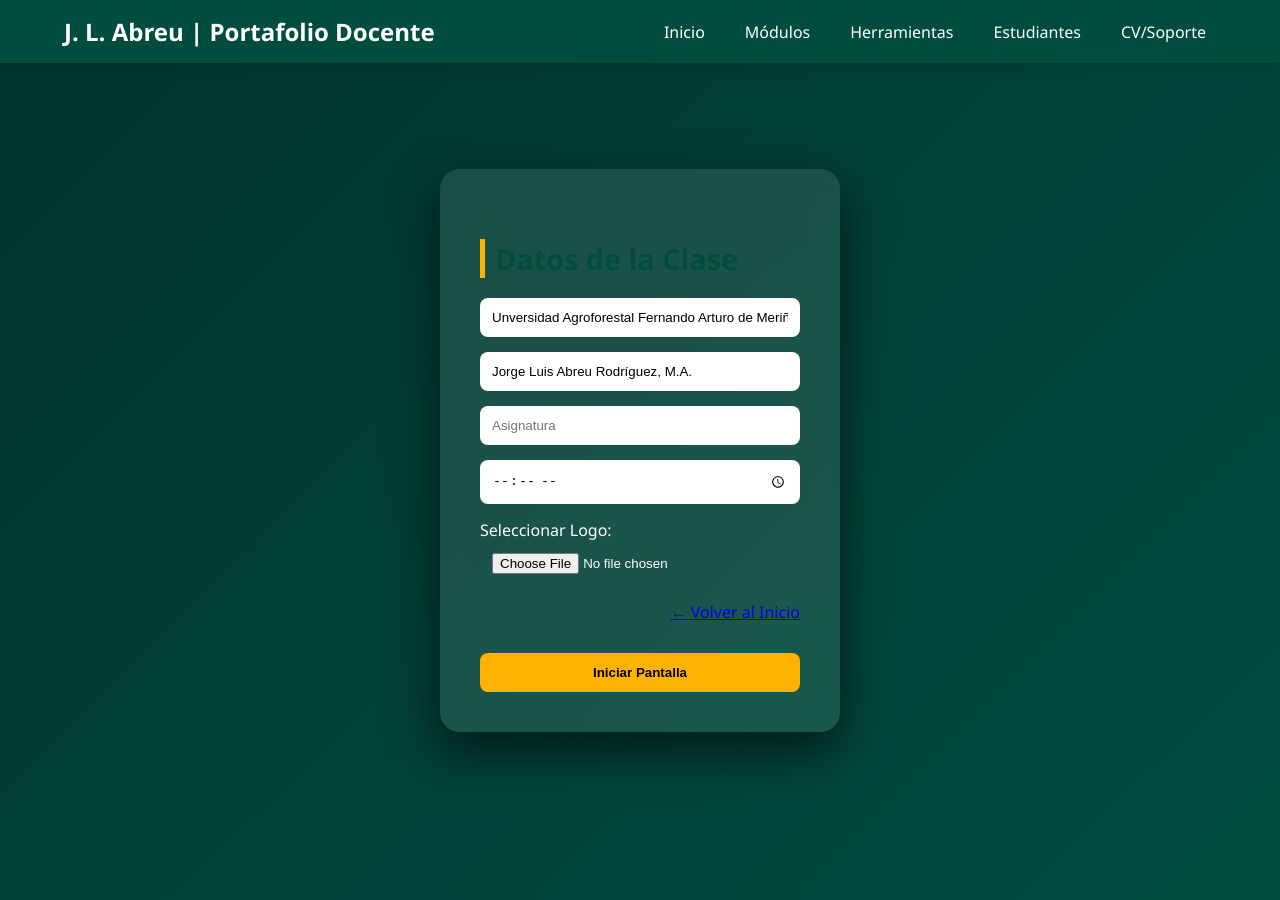
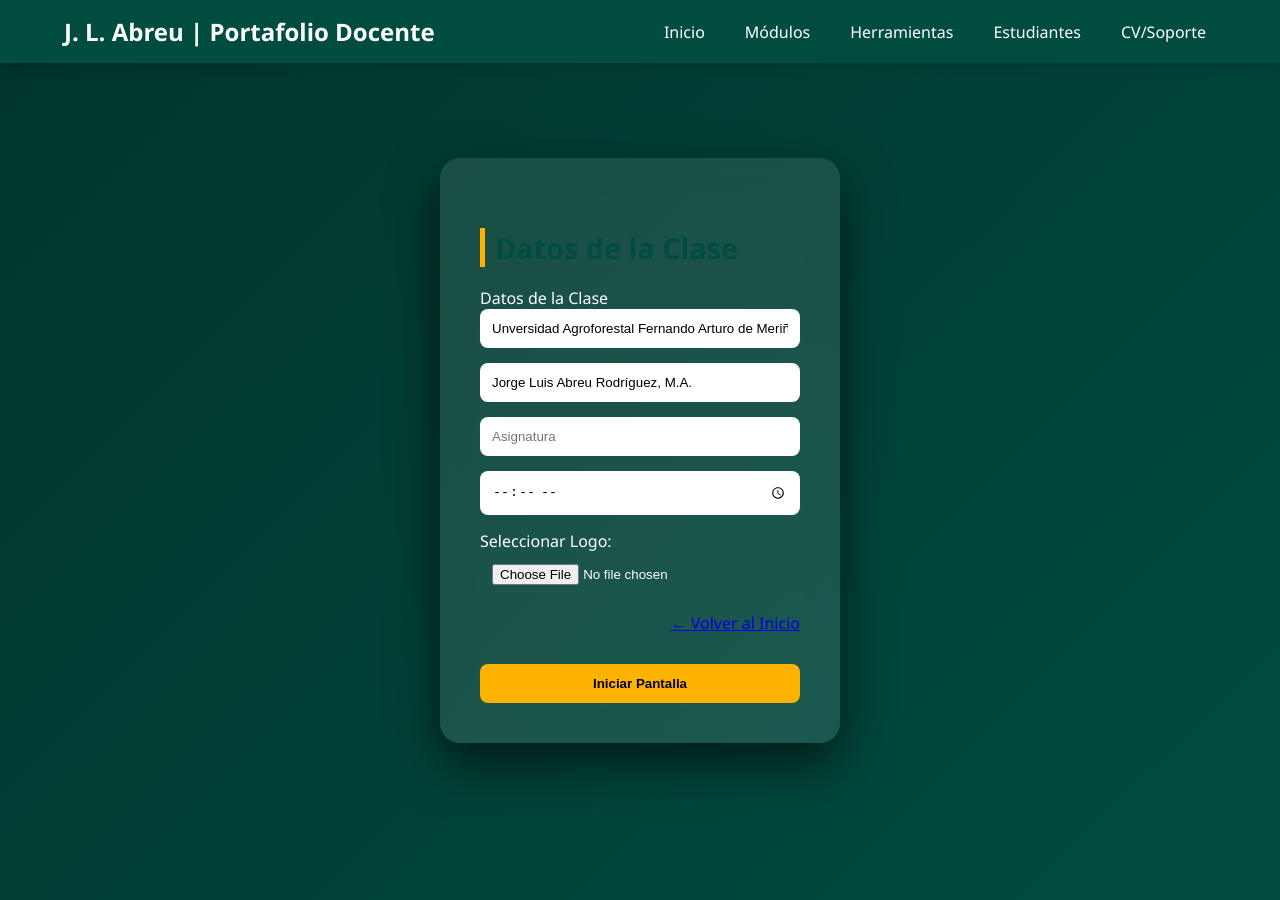
Before and after one commit to jorge21028/portafolio, a Jekyll site: the page EsperaInicio.html, which Jekyll copies as it is, in a window 1280 px wide. Built offline with Jekyll 4.4.1, drawn with Linux system fonts in a browser that asks for light colours.

Commit message:
Update EsperaInicio.html

```diff
--- a/EsperaInicio.html
+++ b/EsperaInicio.html
@@ -95,6 +95,7 @@ button:hover{
 
 <div class="form-container">
     <h2>Datos de la Clase</h2>
+	    <label>Datos de la Clase</label>
 
 	<input
     type="text"
```
